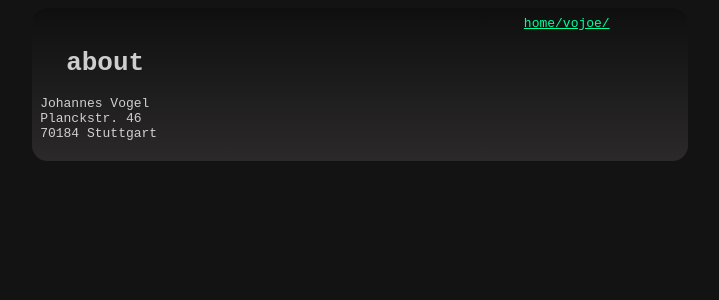
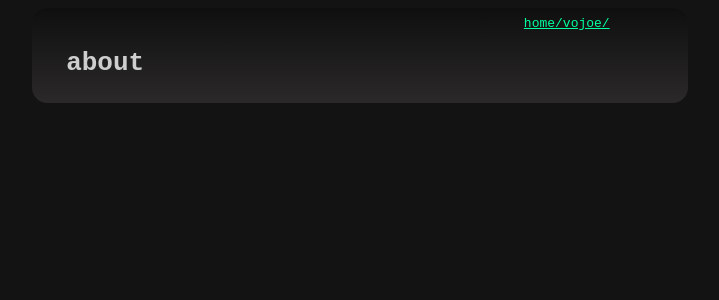
Before and after one commit to vojoe/vojoe.github.io, a Jekyll site: the page built from docs/about.md, in a window 1280 px wide. Shown: the top 300 px of the page, without its empty margins (280-999 px from the left). Built offline with Jekyll 4.4.1, drawn with Linux system fonts in a browser that asks for light colours; our own code applies the rules of GitHub Pages for plain Markdown files.

Commit message:
Update about.md

````diff
--- a/docs/about.md
+++ b/docs/about.md
@@ -2,9 +2,3 @@
 ---
 
 # about
-
-```
-Johannes Vogel
-Planckstr. 46
-70184 Stuttgart
-```
````
